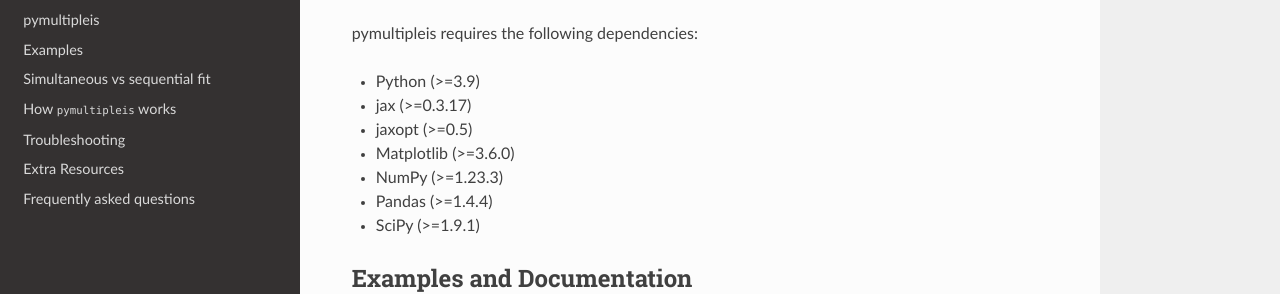
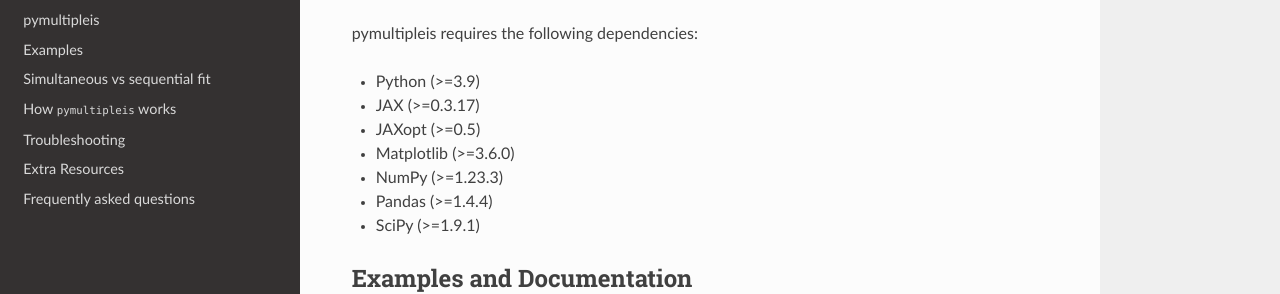
Before and after one commit to richinex/pymultipleis, a Sphinx documentation site: the page built from docs/source/index.rst, in a window 1280 px wide and 900 px high, scrolled down 963 px. Shown: the part 162-456 px from the top of the window. Built offline with Sphinx 7.4.7 and the Read the Docs theme 2.0.0, drawn with Linux system fonts in a browser that asks for light colours; pages that are not in the unit, such as notebooks, are missing from menus.

Commit message:
Updated docs

```diff
--- a/docs/source/index.rst
+++ b/docs/source/index.rst
@@ -37,8 +37,8 @@ Installation
 pymultipleis requires the following dependencies:
 
 -   Python (>=3.9)
--   jax (>=0.3.17)
--   jaxopt (>=0.5)
+-   JAX (>=0.3.17)
+-   JAXopt (>=0.5)
 -   Matplotlib (>=3.6.0)
 -   NumPy (>=1.23.3)
 -   Pandas (>=1.4.4)
```
